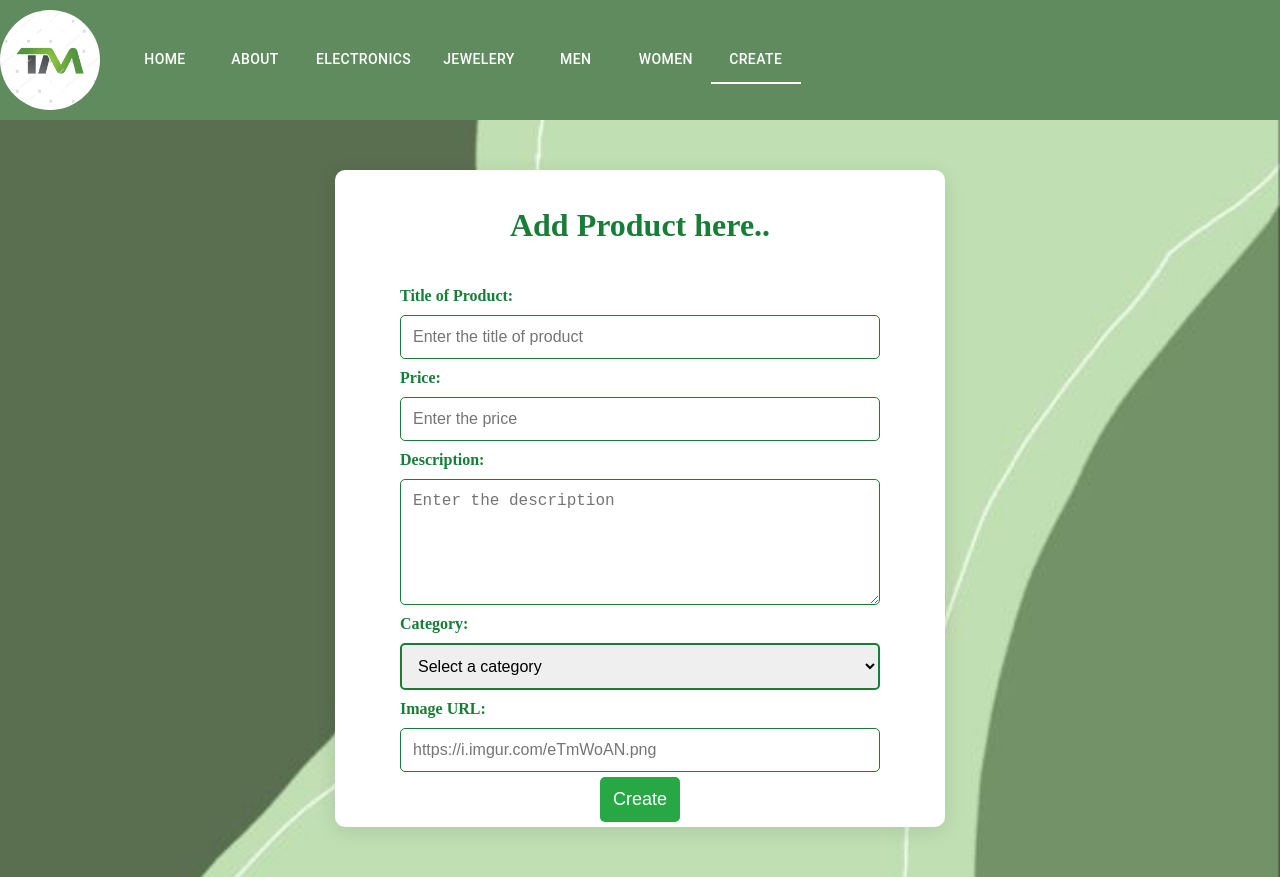
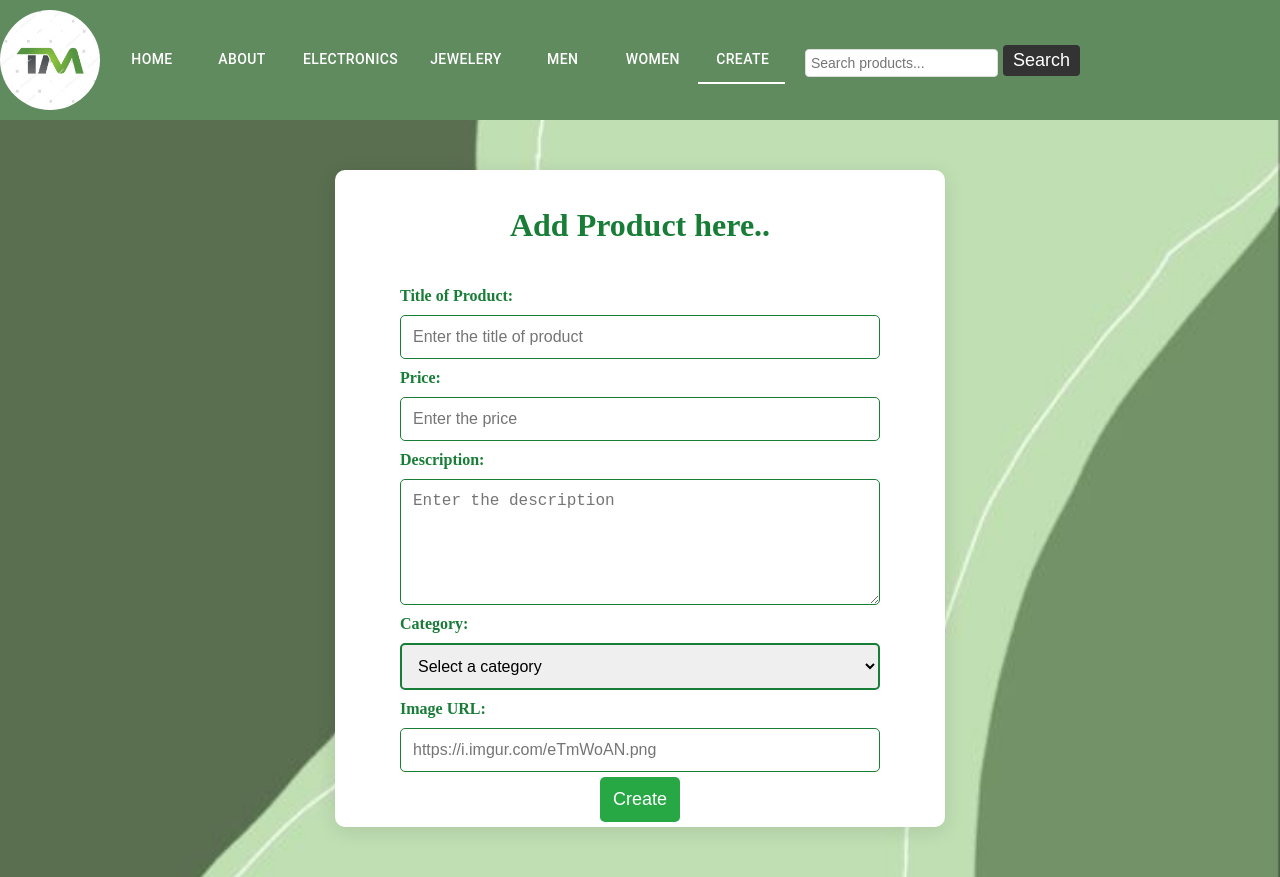
Before and after one commit to geethusayooj/TrendMart-react, a React (Vite) app: page /products/create in a window 1280 px wide. Built offline with nearby package versions, Linux system fonts and the light colour scheme; no server answers.

Commit message:
create searching option

```diff
--- a/src/App.jsx
+++ b/src/App.jsx
@@ -2,7 +2,7 @@ import { useState } from "react";
 import "./App.css";
 import { Routes, Route } from "react-router-dom";
 import ProductListPage from "./pages/ProductListPage/ProductListPage";
-import Navbar from "./components/Navbar";
+import Navbar from "./components/Navbar/Navbar";
 import ProductsByCategory from "./components/ProductsByCategory/ProductsByCategory";
 import Electronics from "./components/Electronics/Electronics";
 import Jewelery from "./components/Jewelery/Jewelery";
@@ -13,8 +13,10 @@ import EditProductPage from "./pages/EditProductPage/EditProductPage";
 import CreateProductPage from "./pages/CreateProductPage/CreateProductPage";
 import AboutPage from "./pages/AboutPage/AboutPage";
 
+
 function App() {
   const [products, setProducts] = useState([]);
+  const [searchQuery, setSearchQuery] = useState("");
   const createProduct = (productDetails) => {
     const newProduct = {
       ...productDetails,
@@ -22,12 +24,17 @@ function App() {
     };
     setProducts((prevProducts) => [newProduct, ...prevProducts]);
   };
+   // Update search query based on user input
+   const handleSearch = (query) => {
+    setSearchQuery(query);
+  };
+
   return (
     <>
-      <Navbar />
+      <Navbar onSearch={handleSearch}/>
 
       <Routes>
-        <Route path="/" element={<ProductListPage />} />
+        <Route path="/" element={<ProductListPage searchQuery={searchQuery} />} />
         <Route path="/electronics" element={<Electronics />} />
         <Route path="/jewelery" element={<Jewelery />} />
         <Route path="/menclothing" element={<MenClothing />} />
@@ -39,6 +46,7 @@ function App() {
         />
         <Route path="/products/:productId" element={<EditProductPage />} />
         <Route path="/about" element={<AboutPage />} />
+
       </Routes>
     </>
   );
--- /dev/null
+++ b/src/components/Navbar/Navbar.css
@@ -0,0 +1,32 @@
+.logoimage{
+    width: 100px;
+    height: 100px;
+    border-radius: 50px;
+  }
+
+
+  .search-form {
+    display: flex;
+    align-items: center;
+  }
+
+  .search-input {
+    padding: 5px;
+    font-size: 14px;
+    border: 1px solid #ddd;
+    border-radius: 4px;
+  }
+
+  .search-button {
+    padding: 5px 10px;
+    margin-left: 5px;
+    background-color: #333;
+    color: white;
+    border: none;
+    border-radius: 4px;
+    cursor: pointer;
+  }
+
+  .search-button:hover {
+    background-color: #555;
+  }
--- a/src/components/Navbar.jsx
+++ b/src/components/Navbar/Navbar.jsx
@@ -3,11 +3,14 @@ import React, { useEffect, useState } from "react";
 import Tabs from "@mui/material/Tabs";
 import Tab from "@mui/material/Tab";
 import { NavLink } from "react-router-dom";
-import ProductsByCategory from "./ProductsByCategory/ProductsByCategory";
-import Logo from "../assets/images/tmlogo.jpg"
+import ProductsByCategory from "../ProductsByCategory/ProductsByCategory";
+import Logo from "../../assets/images/tmlogo.jpg";
+import "./Navbar.css"
 
-function Navbar() {
+function Navbar({ onSearch }) {
   const [selectedTab, setSelectedTab] = useState("home");
+  const [searchInput, setSearchInput] = useState("");
+
   const navigate = useNavigate();
   const location =useLocation();
 
@@ -15,6 +18,15 @@ function Navbar() {
     setSelectedTab(location.pathname);
   }, [location.pathname]);
 
+  const handleInputChange = (e) => {
+    setSearchInput(e.target.value);
+  };
+
+  const handleSearchSubmit = (e) => {
+    e.preventDefault();
+    onSearch(searchInput);
+
+  };
   return (
     <nav className="Navbar">
       <img className = "logoimage" src={Logo} />
@@ -48,6 +60,17 @@ function Navbar() {
          Create
         </Tab>
       </Tabs>
+
+      <form onSubmit={handleSearchSubmit} className="search-form">
+        <input
+          type="text"
+          placeholder="Search products..."
+          value={searchInput}
+          onChange={handleInputChange}
+          className="search-input"
+        />
+        <button type="submit" className="search-button">Search</button>
+      </form>
     </nav>
   );
 }
--- a/src/components/ProductsByCategory/ProductsByCategory.jsx
+++ b/src/components/ProductsByCategory/ProductsByCategory.jsx
@@ -36,6 +36,7 @@ function ProductsByCategory({ category }) {
     <div className="ProductByCategory card-list">
 
       {products &&
+
         products.map((productDetails) => {
           return (
 
--- a/src/config/api.js
+++ b/src/config/api.js
@@ -1,2 +1,2 @@
-//export const API_URL = "https://trendmart-react-default-rtdb.europe-west1.firebasedatabase.app"
-export const API_URL = import.meta.env.VITE_API_URL;
+export const API_URL = "https://trendmart-react-default-rtdb.europe-west1.firebasedatabase.app"
+//export const API_URL = import.meta.env.VITE_API_URL;
--- a/src/pages/CreateProductPage/CreateProductPage.css
+++ b/src/pages/CreateProductPage/CreateProductPage.css
@@ -1,4 +1,3 @@
-
 .container {
   max-width: 600px;
   margin: 50px auto;
@@ -45,9 +44,8 @@ select {
   transition: border 0.3s;
 }
 
-input
-textarea,
-select{
+input textarea,
+select {
   border: 2px solid #187d36;
 }
 
--- a/src/pages/ProductDetailPage/ProductDetailPage.jsx
+++ b/src/pages/ProductDetailPage/ProductDetailPage.jsx
@@ -26,7 +26,7 @@ function ProductDetailPage() {
     axios
       .delete(`${API_URL}/products/${productId}.json`)
       .then((response) => {
-        navigate("/");
+        navigate(-1);
       })
       .catch((error) => console.log("Error deleting product...", error));
   };
@@ -49,9 +49,8 @@ function ProductDetailPage() {
             <button className="detailpageButton">Back </button>
           </Link>
           <Link className="detailpageButton" to={`/products/${productId}`}>
-   <button>Edit</button>
-</Link>
-
+            <button>Edit</button>
+          </Link>
 
           <button className="detailpageButton" onClick={deleteProduct}>
             Delete
--- a/src/pages/ProductListPage/ProductListPage.jsx
+++ b/src/pages/ProductListPage/ProductListPage.jsx
@@ -9,7 +9,7 @@ import { API_URL } from "../../config/api";
 import { Link } from "react-router-dom";
 import coverimage from "../../assets/images/cover-2.jpg";
 
-function ProductListPage() {
+function ProductListPage({ searchQuery }) {
   const [products, setProducts] = useState([]);
 
   useEffect(() => {
@@ -38,7 +38,9 @@ function ProductListPage() {
       </div>
       <div className="ProductListPage card-list">
         {products &&
-          products.map((productDetails) => {
+          products
+          .filter(p => p.title.toLowerCase().includes(searchQuery.toLowerCase()))
+          .map((productDetails) => {
             return (
               <Link className="link" to={`/product/${productDetails.id}`}>
                 <Card
```
Also changed, not shown: src/pages/EditProductPage/EditProductPage.css (+0 -9 lines), src/pages/ProductDetailPage/ProductDetailPage.css (+6 -11 lines), src/pages/ProductListPage/ProductListPage.css (+8 -11 lines), src/pages/AboutPage/AboutPage.css (indentation only). Lines whose indentation alone changed are shown as unchanged.
